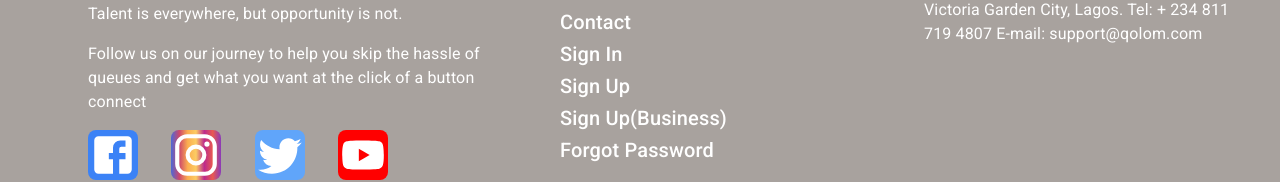
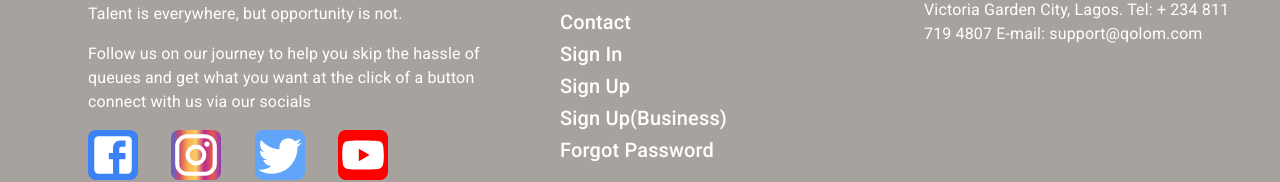
Before and after one commit to Efiamotu-1/qolom, a React (Create React App) app: page / in a window 1280 px wide. Shown: the part 1570-1752 px from the top of the page. Built offline with nearby package versions, Linux system fonts and the light colour scheme.

Commit message:
new changes

```diff
--- a/src/components/Footer.js
+++ b/src/components/Footer.js
@@ -29,6 +29,7 @@ function Footer() {
             width='100px'
             height='70px'
             alt='...Logo'
+            class="m-auto"
             />
             <Typography paragraph>
             Talent is everywhere, but opportunity is not.
@@ -36,7 +37,7 @@ function Footer() {
 
             <Typography paragraph>
             Follow us on our journey to help you skip the hassle of queues
-            and get what you want at the click of a button connect
+            and get what you want at the click of a button connect with us via our socials
             </Typography>
             <Box sx={{width : 300, display : 'flex', justifyContent : 'space-between'}}>
                 <Facebook sx={{width : '50px', height: '50px', background : '#3b82f6', borderRadius : 2}}/>
```
